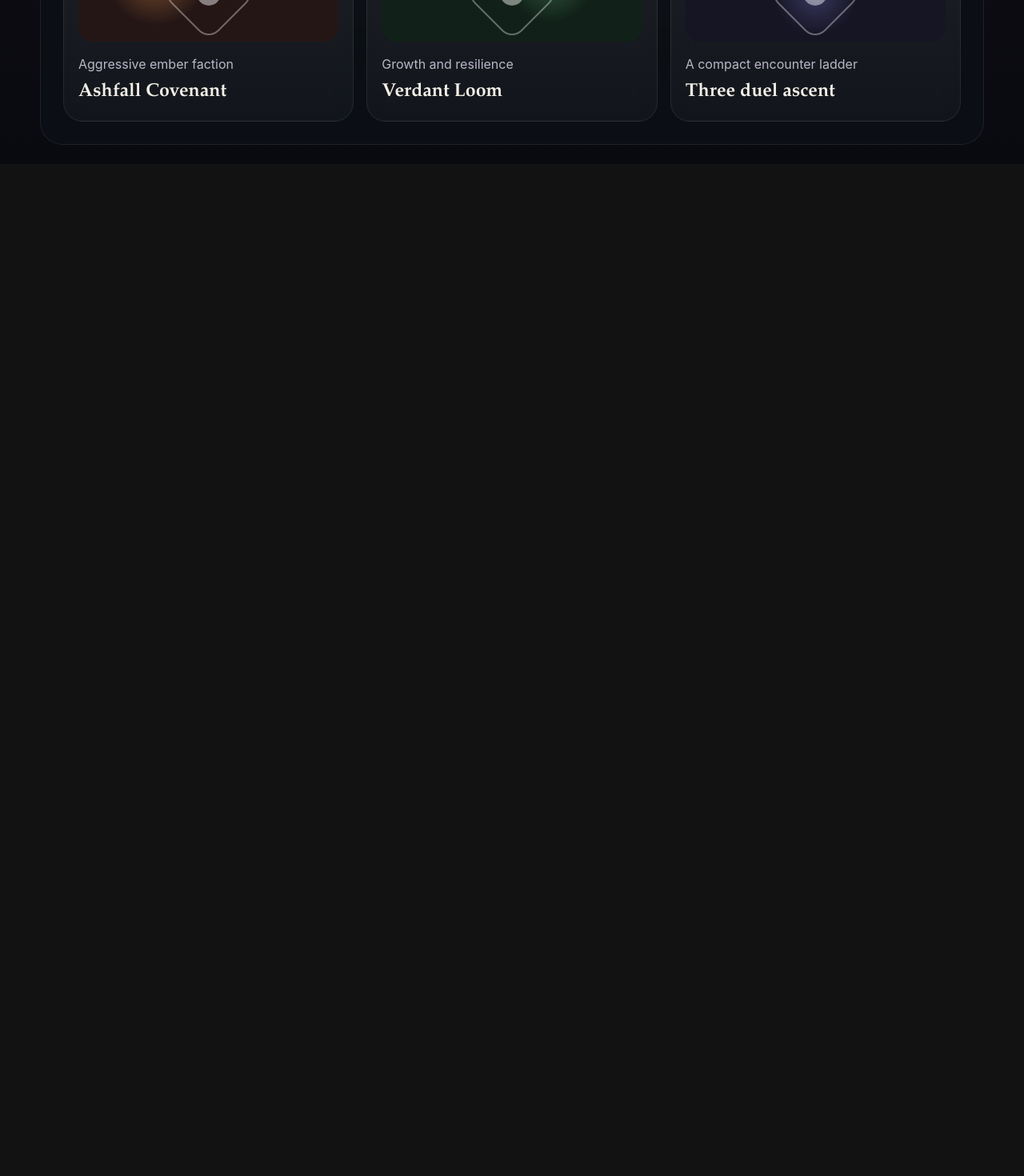
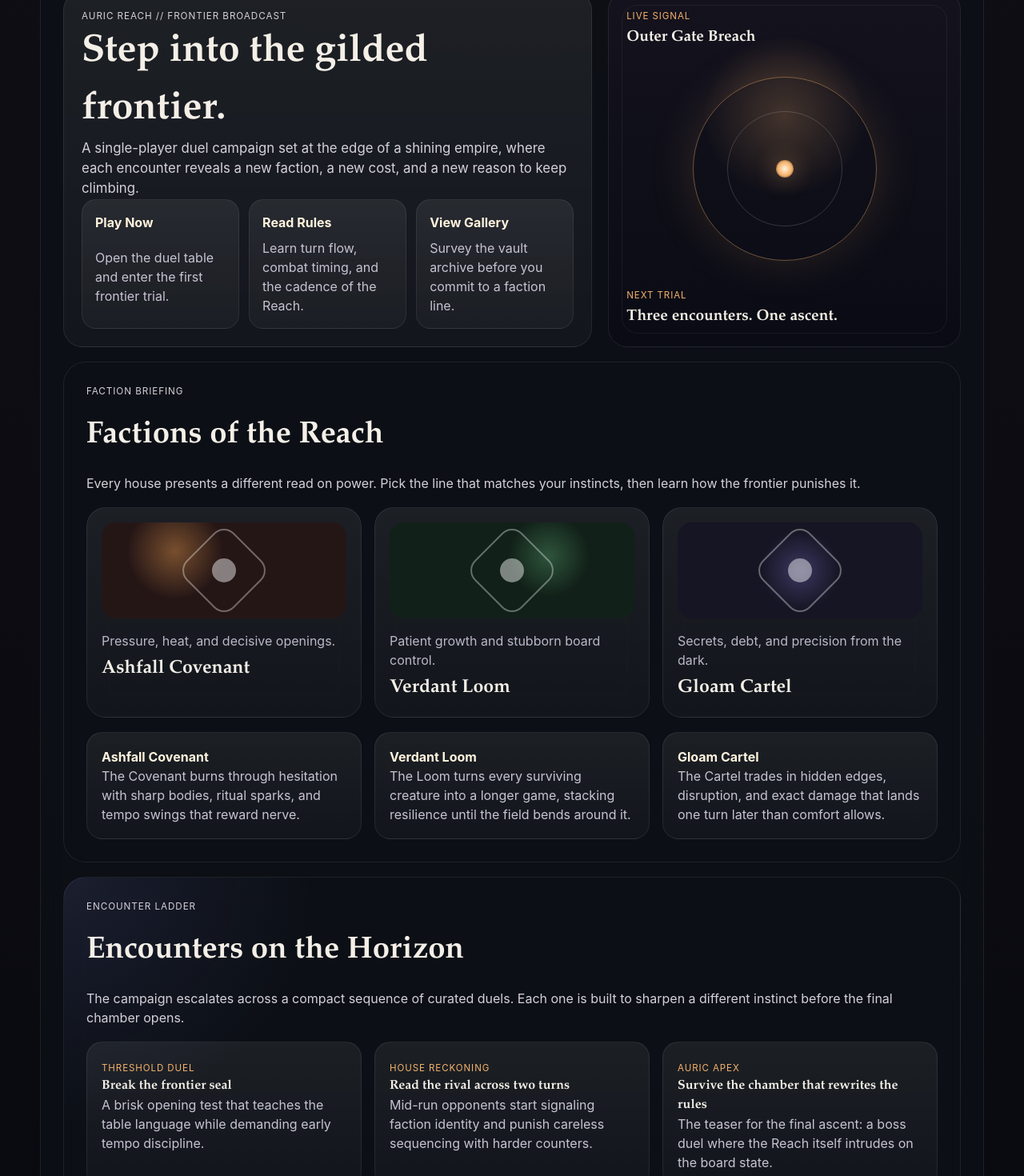
Before and after one commit to kunchenguid/org-bench, a Preact app: page / in a window 1280 px wide. Shown: the part 700-2170 px from the top of the page at 80% size. Before the commit the page ends 905 px from the top, so only its background shows below. Built offline with nearby package versions, Linux system fonts and the light colour scheme.

Commit message:
feat: polish the Auric Reach home landing page

```diff
--- a/src/styles.css
+++ b/src/styles.css
@@ -236,6 +236,168 @@ select {
 
 .rules-card li + li {
   margin-top: 8px;
+}
+
+.page-panel h3,
+.encounter-card h4 {
+  margin: 0;
+  font-family: Iowan Old Style, Palatino Linotype, Book Antiqua, Georgia, serif;
+}
+
+.page-panel h3 {
+  font-size: clamp(1.6rem, 3vw, 2.4rem);
+}
+
+.home-hero {
+  display: grid;
+  grid-template-columns: minmax(0, 1.2fr) minmax(280px, 0.8fr);
+  gap: 20px;
+  align-items: stretch;
+}
+
+.home-hero-copy,
+.hero-stage,
+.faction-copy-card,
+.encounter-card,
+.cta-card {
+  border: 1px solid rgba(255, 255, 255, 0.08);
+  background: linear-gradient(180deg, rgba(255, 255, 255, 0.07), rgba(255, 255, 255, 0.03));
+}
+
+.home-hero-copy,
+.hero-stage {
+  border-radius: 24px;
+  padding: 22px;
+}
+
+.home-lede {
+  max-width: 58ch;
+  font-size: 1.05rem;
+}
+
+.cta-row {
+  display: grid;
+  grid-template-columns: repeat(3, minmax(0, 1fr));
+  gap: 12px;
+}
+
+.cta-card {
+  display: grid;
+  gap: 8px;
+  padding: 16px;
+  border-radius: 18px;
+  transition: transform 160ms ease, border-color 160ms ease, background 160ms ease;
+}
+
+.cta-card strong,
+.faction-copy-card strong {
+  font-size: 1rem;
+  color: #fff3dd;
+}
+
+.cta-card span,
+.faction-copy-card p,
+.encounter-card p {
+  color: #c8c3d2;
+}
+
+.cta-card:hover {
+  transform: translateY(-2px);
+  border-color: rgba(245, 178, 107, 0.34);
+  background: linear-gradient(180deg, rgba(245, 178, 107, 0.16), rgba(255, 255, 255, 0.05));
+}
+
+.hero-stage {
+  position: relative;
+  overflow: hidden;
+  display: grid;
+  grid-template-rows: auto 1fr auto;
+  gap: 16px;
+  min-height: 100%;
+  background:
+    radial-gradient(circle at 50% 35%, rgba(245, 178, 107, 0.22), transparent 28%),
+    linear-gradient(180deg, rgba(21, 19, 31, 0.96), rgba(10, 12, 20, 0.94));
+}
+
+.hero-stage::after {
+  content: '';
+  position: absolute;
+  inset: 16px;
+  border: 1px solid rgba(255, 255, 255, 0.06);
+  border-radius: 20px;
+  pointer-events: none;
+}
+
+.hero-stage-panel {
+  position: relative;
+  z-index: 1;
+  display: grid;
+  gap: 4px;
+}
+
+.hero-stage-panel span,
+.encounter-card span {
+  font-size: 0.72rem;
+  letter-spacing: 0.08em;
+  text-transform: uppercase;
+  color: #f5b26b;
+}
+
+.hero-stage-panel strong {
+  font-family: Iowan Old Style, Palatino Linotype, Book Antiqua, Georgia, serif;
+  font-size: 1.2rem;
+}
+
+.hero-stage-core {
+  position: relative;
+  min-height: 240px;
+  display: grid;
+  place-items: center;
+}
+
+.hero-stage-ring,
+.hero-stage-spark {
+  position: absolute;
+  border-radius: 999px;
+}
+
+.hero-stage-ring-outer {
+  width: min(100%, 230px);
+  aspect-ratio: 1;
+  border: 1px solid rgba(245, 178, 107, 0.42);
+  box-shadow: 0 0 60px rgba(245, 178, 107, 0.14);
+}
+
+.hero-stage-ring-inner {
+  width: min(100%, 144px);
+  aspect-ratio: 1;
+  border: 1px solid rgba(255, 255, 255, 0.16);
+}
+
+.hero-stage-spark {
+  width: 22px;
+  height: 22px;
+  background: radial-gradient(circle, #fff4dc 0%, #f5b26b 55%, rgba(245, 178, 107, 0) 100%);
+  box-shadow: 0 0 28px rgba(245, 178, 107, 0.45);
+}
+
+.faction-copy-grid,
+.encounter-grid {
+  display: grid;
+  grid-template-columns: repeat(3, minmax(0, 1fr));
+  gap: 16px;
+}
+
+.faction-copy-card,
+.encounter-card {
+  padding: 18px;
+  border-radius: 20px;
+}
+
+.encounter-panel {
+  background:
+    radial-gradient(circle at top left, rgba(139, 137, 233, 0.12), transparent 26%),
+    rgba(13, 16, 23, 0.82);
 }
 
 .hero-grid {
@@ -488,6 +650,13 @@ select {
     grid-template-columns: 1fr;
   }
 
+  .home-hero,
+  .cta-row,
+  .faction-copy-grid,
+  .encounter-grid {
+    grid-template-columns: 1fr;
+  }
+
   .hero-grid {
     grid-template-columns: 1fr;
   }
--- a/src/ui/App.tsx
+++ b/src/ui/App.tsx
@@ -104,9 +104,9 @@ const rulesSections: RulesSection[] = [
 const routeContent: Record<Route, { eyebrow: string; title: string; body: string }> = {
   home: {
     eyebrow: 'Auric Reach // Prologue',
-    title: 'A duel game scaffold with room for craft.',
+    title: 'The frontier is awake, and it remembers every oath.',
     body:
-      'This initial shell establishes the shared visual language, navigation, and deployment-safe routing for the full single-player card game.',
+      'Choose your line, study the houses circling the Reach, and prepare for a sequence of duels where each victory opens a deeper chamber of the frontier.',
   },
   play: {
     eyebrow: 'Play Surface',
@@ -273,6 +273,154 @@ export function RulesPanel() {
   );
 }
 
+const ctaItems: Array<{ route: Exclude<Route, 'home'>; label: string; detail: string }> = [
+  {
+    route: 'play',
+    label: 'Play Now',
+    detail: 'Open the duel table and enter the first frontier trial.',
+  },
+  {
+    route: 'rules',
+    label: 'Read Rules',
+    detail: 'Learn turn flow, combat timing, and the cadence of the Reach.',
+  },
+  {
+    route: 'cards',
+    label: 'View Gallery',
+    detail: 'Survey the vault archive before you commit to a faction line.',
+  },
+];
+
+const factionItems = [
+  {
+    name: 'Ashfall Covenant',
+    motto: 'Pressure, heat, and decisive openings.',
+    detail: 'The Covenant burns through hesitation with sharp bodies, ritual sparks, and tempo swings that reward nerve.',
+    accent: 'ember',
+  },
+  {
+    name: 'Verdant Loom',
+    motto: 'Patient growth and stubborn board control.',
+    detail: 'The Loom turns every surviving creature into a longer game, stacking resilience until the field bends around it.',
+    accent: 'verdant',
+  },
+  {
+    name: 'Gloam Cartel',
+    motto: 'Secrets, debt, and precision from the dark.',
+    detail: 'The Cartel trades in hidden edges, disruption, and exact damage that lands one turn later than comfort allows.',
+    accent: 'dusk',
+  },
+];
+
+const encounterItems = [
+  {
+    step: 'Threshold Duel',
+    title: 'Break the frontier seal',
+    detail: 'A brisk opening test that teaches the table language while demanding early tempo discipline.',
+  },
+  {
+    step: 'House Reckoning',
+    title: 'Read the rival across two turns',
+    detail: 'Mid-run opponents start signaling faction identity and punish careless sequencing with harder counters.',
+  },
+  {
+    step: 'Auric Apex',
+    title: 'Survive the chamber that rewrites the rules',
+    detail: 'The teaser for the final ascent: a boss duel where the Reach itself intrudes on the board state.',
+  },
+];
+
+export function HomePage() {
+  return (
+    <>
+      <section className="home-hero" aria-labelledby="home-title">
+        <div className="home-hero-copy">
+          <p className="eyebrow">Auric Reach // Frontier Broadcast</p>
+          <h2 id="home-title">Step into the gilded frontier.</h2>
+          <p className="home-lede">
+            A single-player duel campaign set at the edge of a shining empire, where each
+            encounter reveals a new faction, a new cost, and a new reason to keep climbing.
+          </p>
+          <div className="cta-row" aria-label="Primary calls to action">
+            {ctaItems.map((item) => (
+              <a
+                key={item.route}
+                className="cta-card"
+                href={`#/${item.route}`}
+                onClick={() => setHash(item.route)}
+              >
+                <strong>{item.label}</strong>
+                <span>{item.detail}</span>
+              </a>
+            ))}
+          </div>
+        </div>
+
+        <aside className="hero-stage" aria-label="Auric Reach encounter preview">
+          <div className="hero-stage-panel hero-stage-panel-top">
+            <span>Live Signal</span>
+            <strong>Outer Gate Breach</strong>
+          </div>
+          <div className="hero-stage-core" aria-hidden="true">
+            <div className="hero-stage-ring hero-stage-ring-outer" />
+            <div className="hero-stage-ring hero-stage-ring-inner" />
+            <div className="hero-stage-spark" />
+          </div>
+          <div className="hero-stage-panel hero-stage-panel-bottom">
+            <span>Next Trial</span>
+            <strong>Three encounters. One ascent.</strong>
+          </div>
+        </aside>
+      </section>
+
+      <section className="page-panel" aria-labelledby="factions-title">
+        <p className="eyebrow">Faction Briefing</p>
+        <h3 id="factions-title">Factions of the Reach</h3>
+        <p>
+          Every house presents a different read on power. Pick the line that matches your
+          instincts, then learn how the frontier punishes it.
+        </p>
+        <div className="hero-grid">
+          {factionItems.map((item) => (
+            <HeroCard
+              key={item.name}
+              title={item.name}
+              subtitle={item.motto}
+              accent={item.accent}
+            />
+          ))}
+        </div>
+        <div className="faction-copy-grid">
+          {factionItems.map((item) => (
+            <article key={item.name} className="faction-copy-card">
+              <strong>{item.name}</strong>
+              <p>{item.detail}</p>
+            </article>
+          ))}
+        </div>
+      </section>
+
+      <section className="page-panel encounter-panel" aria-labelledby="encounters-title">
+        <p className="eyebrow">Encounter Ladder</p>
+        <h3 id="encounters-title">Encounters on the Horizon</h3>
+        <p>
+          The campaign escalates across a compact sequence of curated duels. Each one is built to
+          sharpen a different instinct before the final chamber opens.
+        </p>
+        <div className="encounter-grid">
+          {encounterItems.map((item) => (
+            <article key={item.step} className="encounter-card">
+              <span>{item.step}</span>
+              <h4>{item.title}</h4>
+              <p>{item.detail}</p>
+            </article>
+          ))}
+        </div>
+      </section>
+    </>
+  );
+}
+
 function PageSection(props: { route: Route }) {
   const content = routeContent[props.route];
 
@@ -289,13 +437,7 @@ function PageSection(props: { route: Route }) {
       <p className="eyebrow">{content.eyebrow}</p>
       <h2>{content.title}</h2>
       <p>{content.body}</p>
-      {props.route === 'home' ? (
-        <div className="hero-grid">
-          <HeroCard title="Ashfall Covenant" subtitle="Aggressive ember faction" accent="ember" />
-          <HeroCard title="Verdant Loom" subtitle="Growth and resilience" accent="verdant" />
-          <HeroCard title="Three duel ascent" subtitle="A compact encounter ladder" accent="dusk" />
-        </div>
-      ) : null}
+      {props.route === 'home' ? <HomePage /> : null}
     </section>
   );
 }
@@ -345,16 +487,16 @@ export function App() {
         <section className="hero-banner">
           <div>
             <p className="eyebrow">Single-player duel TCG</p>
-            <h1>Scaffold in place for the full browser campaign.</h1>
+            <h1>Auric Reach</h1>
             <p>
-              The shared shell is live with the four required surfaces and safe nested-path asset
-              handling. Workers can now build mechanics and visuals on top of this frame.
+              A polished public-facing shell for a browser duel campaign set in a radiant frontier
+              of rival houses, ritual violence, and staged encounters.
             </p>
           </div>
           <aside className="status-card" aria-label="Current route">
             <span className="status-label">Now viewing</span>
             <strong>{activeItem.label}</strong>
-            <span className="status-rule">Round 1 shared baseline</span>
+            <span className="status-rule">Auric Reach field guide</span>
           </aside>
         </section>
 
```
Also changed, not shown: 1 other file (tests, documents, lock files or other folders).
